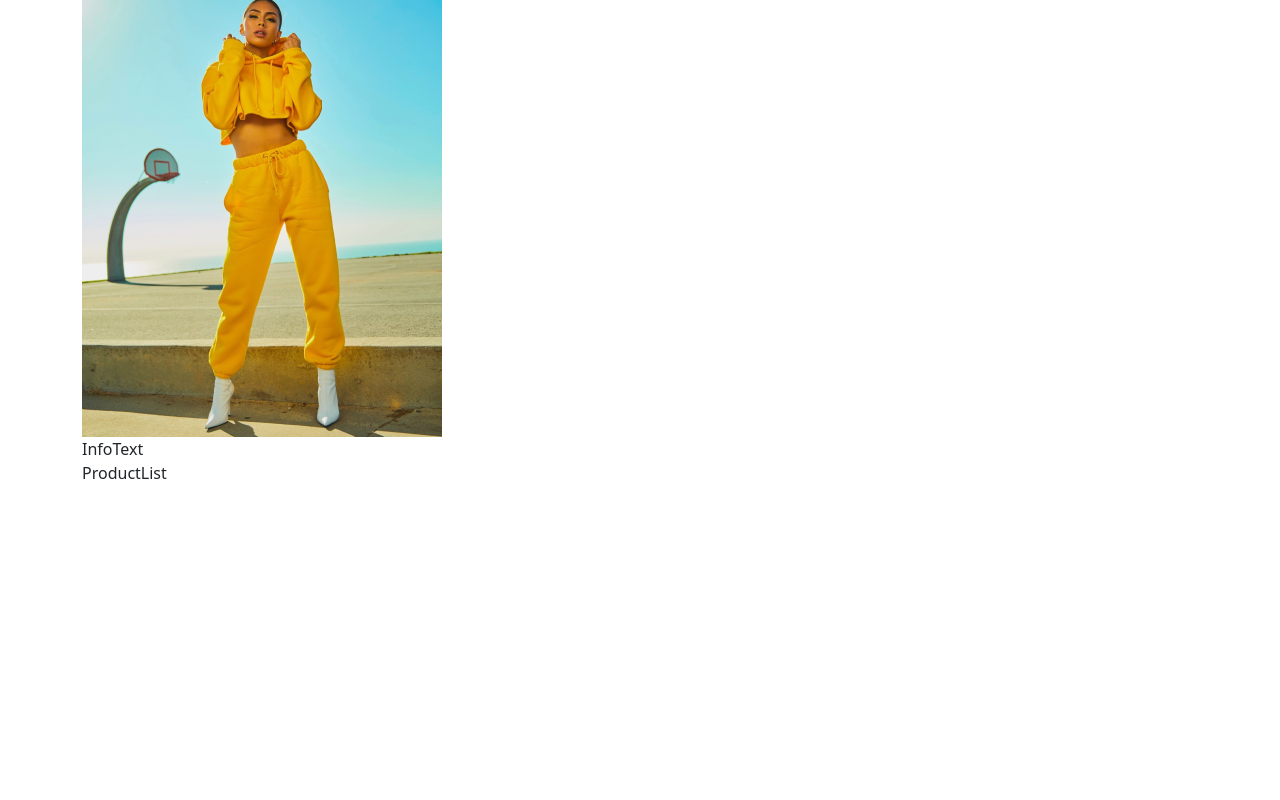
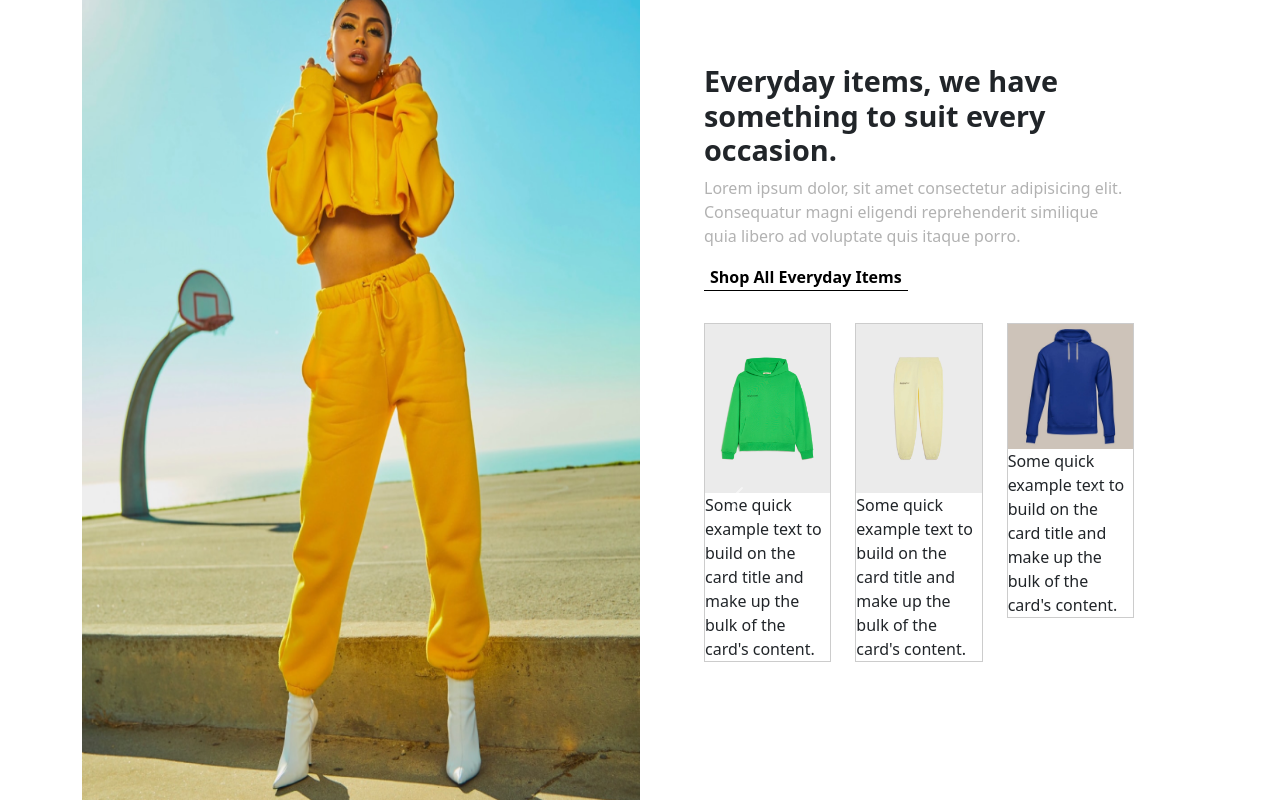
Before and after one commit to halilibrahimcelik/e-commerce-homepage, a React (Create React App) app: page / in a window 1280 px wide. Built offline with nearby package versions, Linux system fonts and the light colour scheme.

Commit message:
Added basic stylings of  the components.

```diff
--- a/public/index.html
+++ b/public/index.html
@@ -18,5 +18,10 @@
   <body>
     <noscript>You need to enable JavaScript to run this app.</noscript>
     <div id="root"></div>
+    <script
+      src="https://cdn.jsdelivr.net/npm/bootstrap@5.0.2/dist/js/bootstrap.min.js"
+      integrity="sha384-cVKIPhGWiC2Al4u+LWgxfKTRIcfu0JTxR+EQDz/bgldoEyl4H0zUF0QKbrJ0EcQF"
+      crossorigin="anonymous"
+    ></script>
   </body>
 </html>
--- a/src/components/UI/Container.jsx
+++ b/src/components/UI/Container.jsx
@@ -1,7 +1,12 @@
 import React from "react";
+import styles from "./Container.module.css";
 
 const Container = (props) => {
-  return <div className="container">{props.children}</div>;
+  return (
+    <div className={`container ${styles["main-container"]}`}>
+      {props.children}
+    </div>
+  );
 };
 
 export default Container;
--- /dev/null
+++ b/src/components/UI/Container.module.css
@@ -0,0 +1,6 @@
+.main-container{
+    display: grid;
+    grid-template-columns: 50% 50%;
+
+
+}
--- a/src/components/banner/Banner.jsx
+++ b/src/components/banner/Banner.jsx
@@ -1,10 +1,15 @@
 import React from "react";
 import coverImage from "../../assets/cover-image.png";
+import styles from "./Banner.module.css";
 const Banner = () => {
   return (
-    <>
-      <img src={coverImage} alt="a woman with yellow sport outfit" />
-    </>
+    <section>
+      <img
+        className={styles.image}
+        src={coverImage}
+        alt="a woman with yellow sport outfit"
+      />
+    </section>
   );
 };
 
--- /dev/null
+++ b/src/components/banner/Banner.module.css
@@ -0,0 +1,4 @@
+.image{
+width: 100%;
+height: 100vh;
+}
--- a/src/components/features/Features.jsx
+++ b/src/components/features/Features.jsx
@@ -1,10 +1,11 @@
 import React from "react";
 import InfoText from "./InfoText";
 import ProductList from "./ProductList";
+import styles from "./Features.module.css";
 
 const Features = () => {
   return (
-    <section>
+    <section className={styles.features}>
       <InfoText />
       <ProductList />
     </section>
--- /dev/null
+++ b/src/components/features/Features.module.css
@@ -0,0 +1,3 @@
+.features{
+   padding:4rem 4rem 0 4rem
+}
--- a/src/components/features/InfoText.jsx
+++ b/src/components/features/InfoText.jsx
@@ -1,7 +1,20 @@
 import React from "react";
+import styles from "./InfoText.module.css";
 
 const InfoText = () => {
-  return <div>InfoText</div>;
+  return (
+    <main className={styles["info-text"]}>
+      <h1 className={styles.heading}>
+        Everyday items, we have something to suit every occasion.
+      </h1>
+      <p className={styles.text}>
+        Lorem ipsum dolor, sit amet consectetur adipisicing elit. Consequatur
+        magni eligendi reprehenderit similique quia libero ad voluptate quis
+        itaque porro.
+      </p>
+      <button className={styles.button}>Shop All Everyday Items</button>
+    </main>
+  );
 };
 
 export default InfoText;
--- /dev/null
+++ b/src/components/features/InfoText.module.css
@@ -0,0 +1,19 @@
+
+.info-text{
+    margin-bottom: 2rem;
+}
+.heading{
+    font-weight: 800;
+    font-size: 1.8rem;
+}
+.text{
+    color:#B2B2B2;
+}
+
+.button{
+background-color: white;
+outline: none;
+border: none;
+border-bottom: 1px solid black;
+font-weight: 700;
+}
--- a/src/components/features/ProductList.jsx
+++ b/src/components/features/ProductList.jsx
@@ -1,7 +1,145 @@
 import React from "react";
+import greenHoodie from "../../assets/green hoodie.png";
+import jean from "../../assets/waist jean.png";
+import blueHodie from "../../assets/blue  hoodie.jpg";
+import styles from "./ProductList.module.css";
 
 const ProductList = () => {
-  return <div>ProductList</div>;
+  return (
+    <div>
+      <div
+        id="carouselExampleControls"
+        className="carousel slide"
+        data-bs-touch="false"
+        data-bs-interval="false"
+      >
+        <div className="carousel-inner">
+          <div className="carousel-item active">
+            <div className="row">
+              <div className="col-md-4">
+                <div className={styles.card}>
+                  <img
+                    src={greenHoodie}
+                    className="card-img-top"
+                    alt="Green Hoodie"
+                  />
+                  <div className="card-body">
+                    <p className="card-text">
+                      Some quick example text to build on the card title and
+                      make up the bulk of the card's content.
+                    </p>
+                  </div>
+                </div>
+              </div>
+              <div className="col-md-4 mb-3">
+                <div className={styles.card}>
+                  <img
+                    src={jean}
+                    className="card-img-top"
+                    alt="organic Skinny Waist Jean"
+                  />
+                  <div className="card-body">
+                    <p className="card-text">
+                      Some quick example text to build on the card title and
+                      make up the bulk of the card's content.
+                    </p>
+                  </div>
+                </div>
+              </div>
+              <div className="col-md-4 mb-3">
+                <div className={styles.card}>
+                  <img
+                    src={blueHodie}
+                    className="card-img-top"
+                    alt="blue Hoodie"
+                  />
+                  <div className="card-body">
+                    <p className="card-text">
+                      Some quick example text to build on the card title and
+                      make up the bulk of the card's content.
+                    </p>
+                  </div>
+                </div>
+              </div>
+            </div>
+          </div>
+          <div className="carousel-item">
+            <div className="row">
+              <div className="col-md-4 mb-3">
+                <div className={styles.card}>
+                  <img
+                    src={greenHoodie}
+                    className="card-img-top"
+                    alt="Green Hoodie"
+                  />
+                  <div className="card-body">
+                    <p className="card-text">
+                      Some quick example text to build on the card title and
+                      make up the bulk of the card's content.
+                    </p>
+                  </div>
+                </div>
+              </div>
+              <div className="col-md-4 mb-3">
+                <div className={styles.card}>
+                  <img
+                    src={jean}
+                    className="card-img-top"
+                    alt="organic Skinny Waist Jean"
+                  />
+                  <div className="card-body">
+                    <p className="card-text">
+                      Some quick example text to build on the card title and
+                      make up the bulk of the card's content.
+                    </p>
+                  </div>
+                </div>
+              </div>
+              <div className="col-md-4 mb-3">
+                <div className={styles.card}>
+                  <img
+                    src={blueHodie}
+                    className="card-img-top"
+                    alt="blue Hoodie"
+                  />
+                  <div className="card-body">
+                    <p className="card-text">
+                      Some quick example text to build on the card title and
+                      make up the bulk of the card's content.
+                    </p>
+                  </div>
+                </div>
+              </div>
+            </div>
+          </div>
+        </div>
+        <button
+          className="carousel-control-prev"
+          type="button"
+          data-bs-target="#carouselExampleControls"
+          data-bs-slide="prev"
+        >
+          <span
+            className="carousel-control-prev-icon"
+            aria-hidden="true"
+          ></span>
+          <span className="visually-hidden">Previous</span>
+        </button>
+        <button
+          className="carousel-control-next"
+          type="button"
+          data-bs-target="#carouselExampleControls"
+          data-bs-slide="next"
+        >
+          <span
+            className="carousel-control-next-icon"
+            aria-hidden="true"
+          ></span>
+          <span className="visually-hidden">Next</span>
+        </button>
+      </div>
+    </div>
+  );
 };
 
 export default ProductList;
--- /dev/null
+++ b/src/components/features/ProductList.module.css
@@ -0,0 +1,4 @@
+.card{
+    /* width: 10rem; */
+    border: 1px solid #ccc;
+}
--- a/src/index.css
+++ b/src/index.css
@@ -6,8 +6,3 @@ body {
   -webkit-font-smoothing: antialiased;
   -moz-osx-font-smoothing: grayscale;
 }
-
-code {
-  font-family: source-code-pro, Menlo, Monaco, Consolas, 'Courier New',
-    monospace;
-}
```
Also changed, not shown: src/assets/blue  hoodie.jpg, src/assets/cover-image.png.
